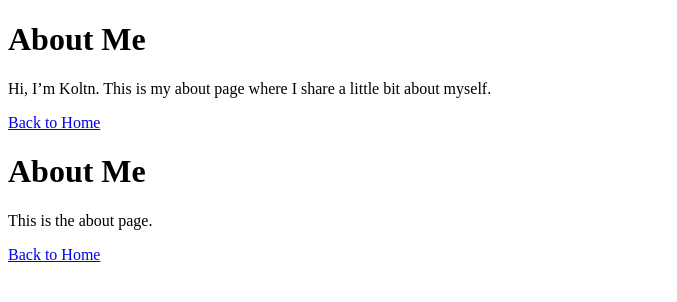
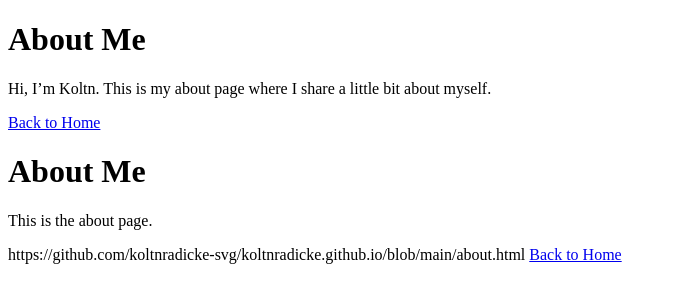
Before and after one commit to koltnradicke-svg/koltnradicke.github.io, a plain HTML site: page about.html in a window 1280 px wide. Shown: the whole page, without its empty margins (0-677 px from the left). Drawn offline with Linux system fonts and the light colour scheme.

```diff
--- a/about.html
+++ b/about.html
@@ -20,7 +20,7 @@
   <h1>About Me</h1>
 
   <p>This is the about page.</p>
-
+https://github.com/koltnradicke-svg/koltnradicke.github.io/blob/main/about.html
   <!-- Link back to Home -->
   <a href="index.html">Back to Home</a>
 </body>
```
